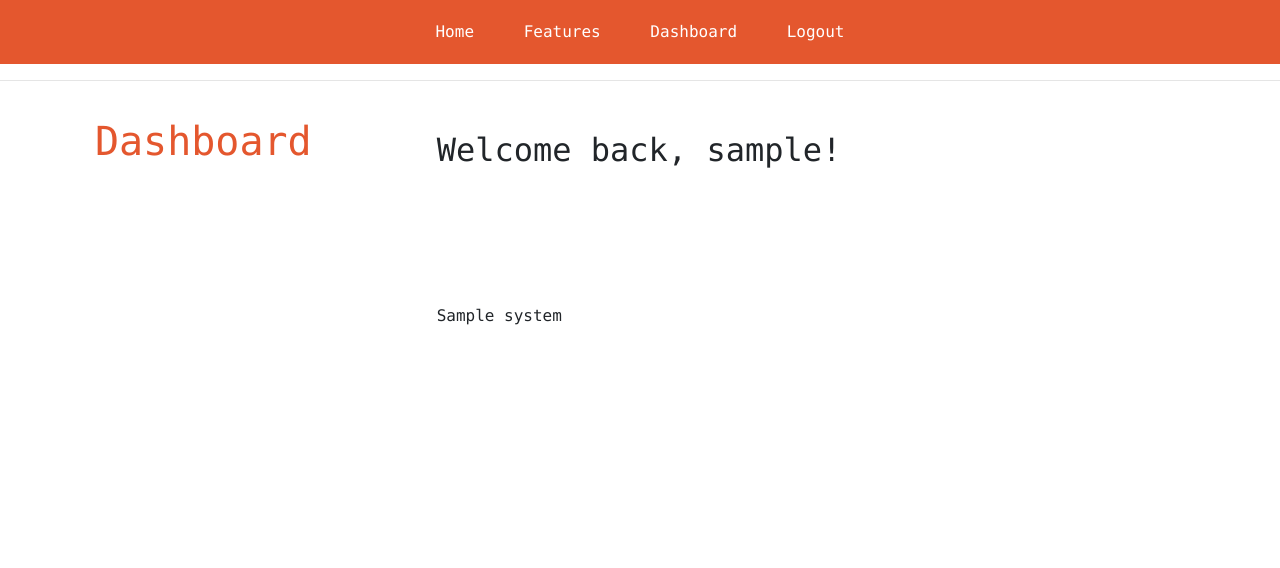
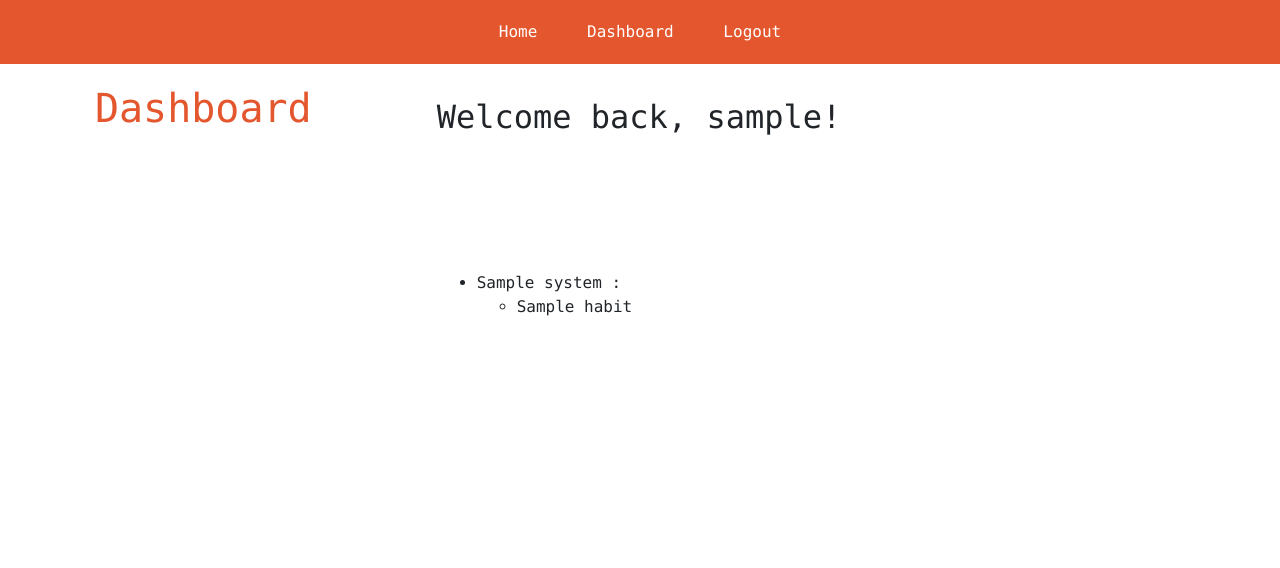
Before and after one commit to dellahumanita/lifeplus, a Flask app: a page that uses app/templates/base.html in a window 1280 px wide. Shown: the top 568 px of the page. Run offline with Flask 2, Linux system fonts and the light colour scheme; a user stored in the database is signed in; tables that the repository leaves empty hold one stand-in row (values such as "Sample post"); some libraries are stand-ins or nearby versions.

Commit message:
created bullet list of systems/habits

```diff
--- a/app/routes.py
+++ b/app/routes.py
@@ -97,18 +97,27 @@ def wip():
 def dashboard(username):
     '''This page shows the user an overview of all existing systems and habits'''
 
-    user = User.query.filter_by(username=username).first_or_404()
-    systems = System.query.filter_by(user_id=user.id).all()
+    systems = System.query.filter_by(user_id=current_user.id).all()
 
-    return render_template('dashboard.html', title='Dashboard', user=user, systems=systems)
+    data = dict()
+    for system in systems:
+        habits = []
+        hquery = Habit.query.filter_by(system_id=system.sid).all()
+        if hquery is not None:
+            for habit in hquery:
+                habits.append(habit)
+        else:
+            raise Exception('No habits found.')
+        data[system] = habits
+
+
+    return render_template('dashboard.html', title='Dashboard', systems=systems, data=data)
 
 
 @app.route('/<username>/create_system', methods=['GET', 'POST'])
 @login_required
 def create_system(username):
     '''Create a new system'''
-
-    user = __user(username)
 
     form = SystemCreation()
     if form.validate_on_submit():
@@ -121,7 +130,7 @@ def create_system(username):
         return redirect(url_for('dashboard', username=current_user.username))
 
 
-    return render_template('create_system.html', title='New System', user=user, form=form)
+    return render_template('create_system.html', title='New System', form=form)
 
 
 '''
--- a/app/static/styles/index.css
+++ b/app/static/styles/index.css
@@ -4,12 +4,12 @@
 }
 
 #welcomeTitle {
-    font-size: 1px;
+    font-size: 150px;
     color: #707070;
 }
 
 .motto {
-    font-size: 48px;
+    font-size: 72px;
     color: #669BBC;
 }
 
--- a/app/templates/base.html
+++ b/app/templates/base.html
@@ -1,6 +1,13 @@
 <!DOCTYPE html>
 <html>
     <head>
+        <!-- Favicon -->
+        <link rel="apple-touch-icon" sizes="180x180" href="/apple-touch-icon.png">
+        <link rel="icon" type="image/png" sizes="32x32" href="/favicon-32x32.png">
+        <link rel="icon" type="image/png" sizes="16x16" href="/favicon-16x16.png">
+        <link rel="manifest" href="/site.webmanifest">
+
+
         <!------------------------------------------------ Stylesheets ----------------------------------------------------------------------->
 
         <!-- Bootstrap -->
@@ -27,7 +34,6 @@
                 <div class="navBlock">
                     <div class="siteNav">
                         <a href="{{ url_for('index') }}">Home</a>
-                        <a href="{{ url_for('wip') }}">Features</a>
                     </div>
                     <div class="userNav">
                         {% if current_user.is_anonymous %}
@@ -42,7 +48,6 @@
             </nav>
         </header>
 
-        <hr>
         {% with messages = get_flashed_messages() %}
         {% if messages %}
         <ul>
--- a/app/templates/dashboard.html
+++ b/app/templates/dashboard.html
@@ -12,16 +12,28 @@
             <!-- if there are existing systems -->
             <!-- display list of systems -->
             <div class="greeting">
-                <h2>Welcome back, {{ user.username }}!</h2>
+                <h2>Welcome back, {{ current_user.username }}!</h2>
             </div>
 
             <div class="systems">
                 {% if systems %}
-                {% for system in systems %}
-                <p>
-                    {{ system.title }}
-                </p>
-                {% endfor %}
+                    {% for key in data %}
+                    <ul>
+                        <li>
+                            {{ key.title }} :
+                        </li>
+                            {% if data[key]|length > 0 %}
+                                {% for habit in data[key] %}
+                                <ul>
+                                    <li>{{ habit.title }}</li>
+                                </ul>
+                                {% endfor %}
+                            {% else %}
+                                <p>You have not added any habits.</p>
+                            {% endif %}
+                    </ul>
+                    {% endfor %}
+
             <!-- else create a new system -->
             {% else %}
                 <p>
```
Also changed, not shown: app/templates/index.html (+4 -3 lines), android-chrome-192x192.png (added), android-chrome-512x512.png (added), apple-touch-icon.png (added), favicon-16x16.png (added), favicon-32x32.png (added), favicon.ico (added), icon/edit.png (added), site.webmanifest (added).
